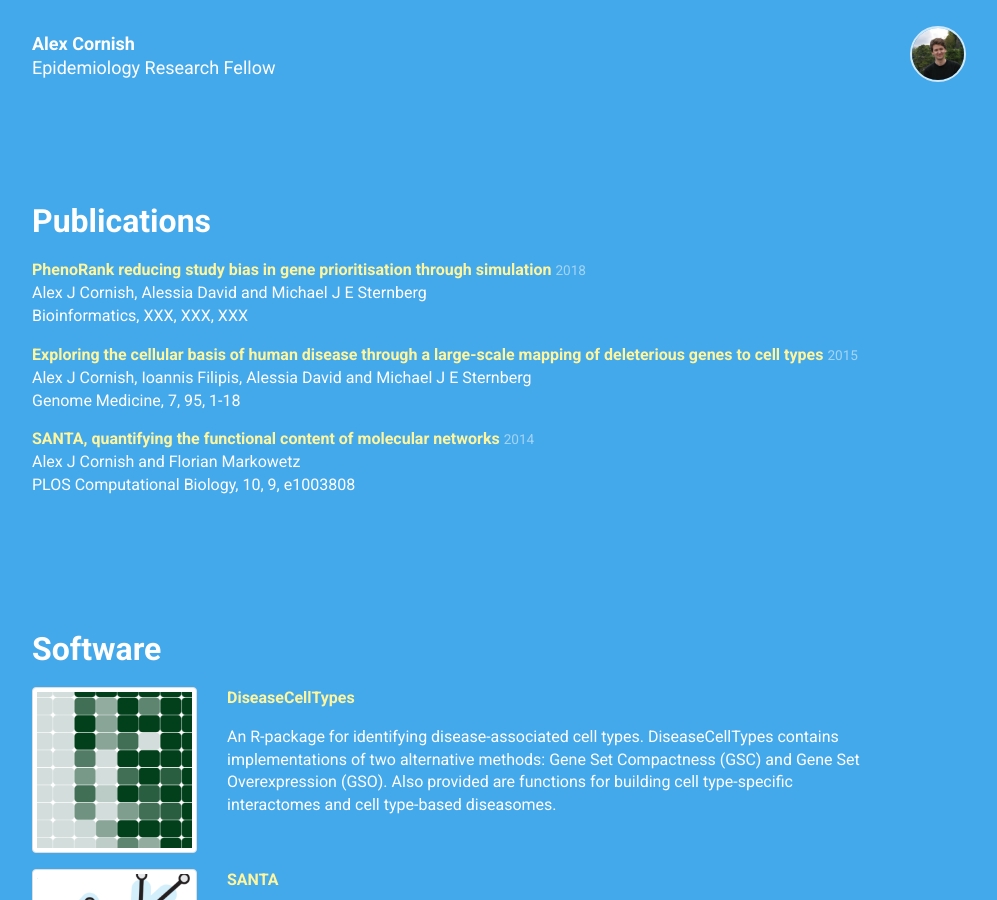
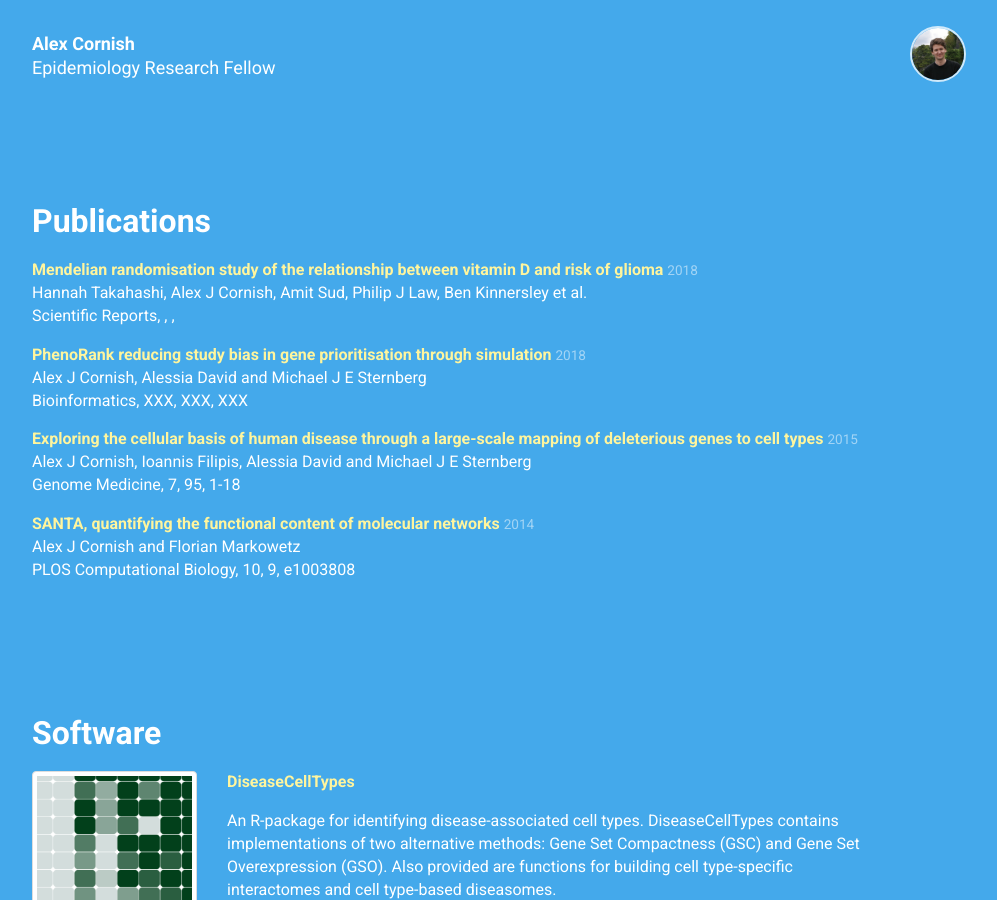
Before and after one commit to suchgreatheights/suchgreatheights.github.io, a Jekyll site: the page built from index.html, in a window 1280 px wide and 900 px high, scrolled down 516 px. Shown: the whole window, without its empty margins (38-1035 px from the left). Built offline with Jekyll 4.4.1, drawn with Linux system fonts in a browser that asks for light colours; nearby versions of some CDN libraries.

Commit message:
added new publication

```diff
--- a/_data/publications.yml
+++ b/_data/publications.yml
@@ -1,3 +1,10 @@
+-
+  type: journal
+  title: Mendelian randomisation study of the relationship between vitamin D and risk of glioma
+  authors: Hannah Takahashi, Alex J Cornish, Amit Sud, Philip J Law, Ben Kinnersley et al.
+  journal: Scientific Reports
+  year: 2018
+  pdf: https://www.nature.com/articles/s41598-018-20844-w
 -
   type: journal
   title: "PhenoRank reducing study bias in gene prioritisation through simulation"
```
Also changed, not shown: 1 other file.
